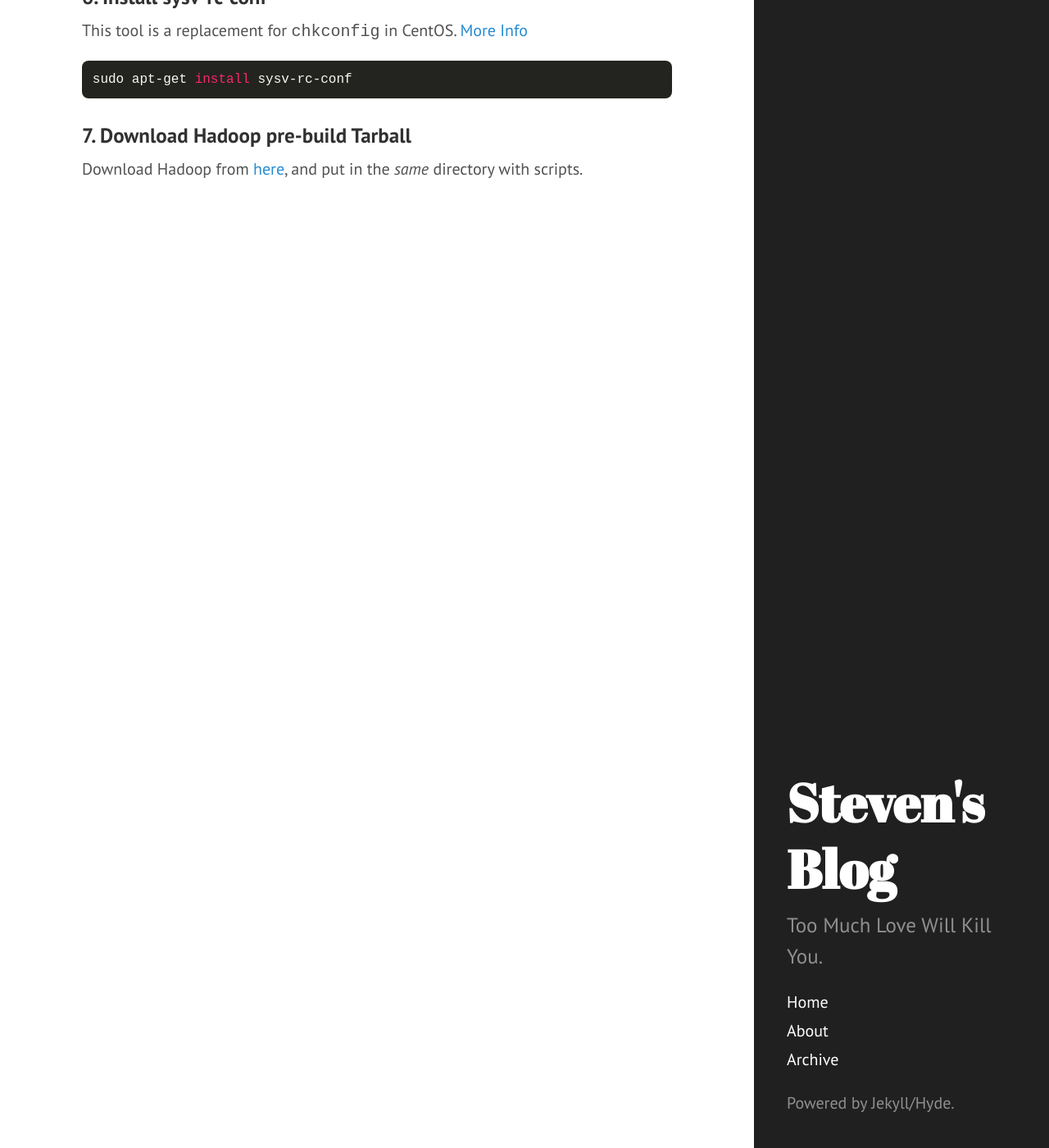
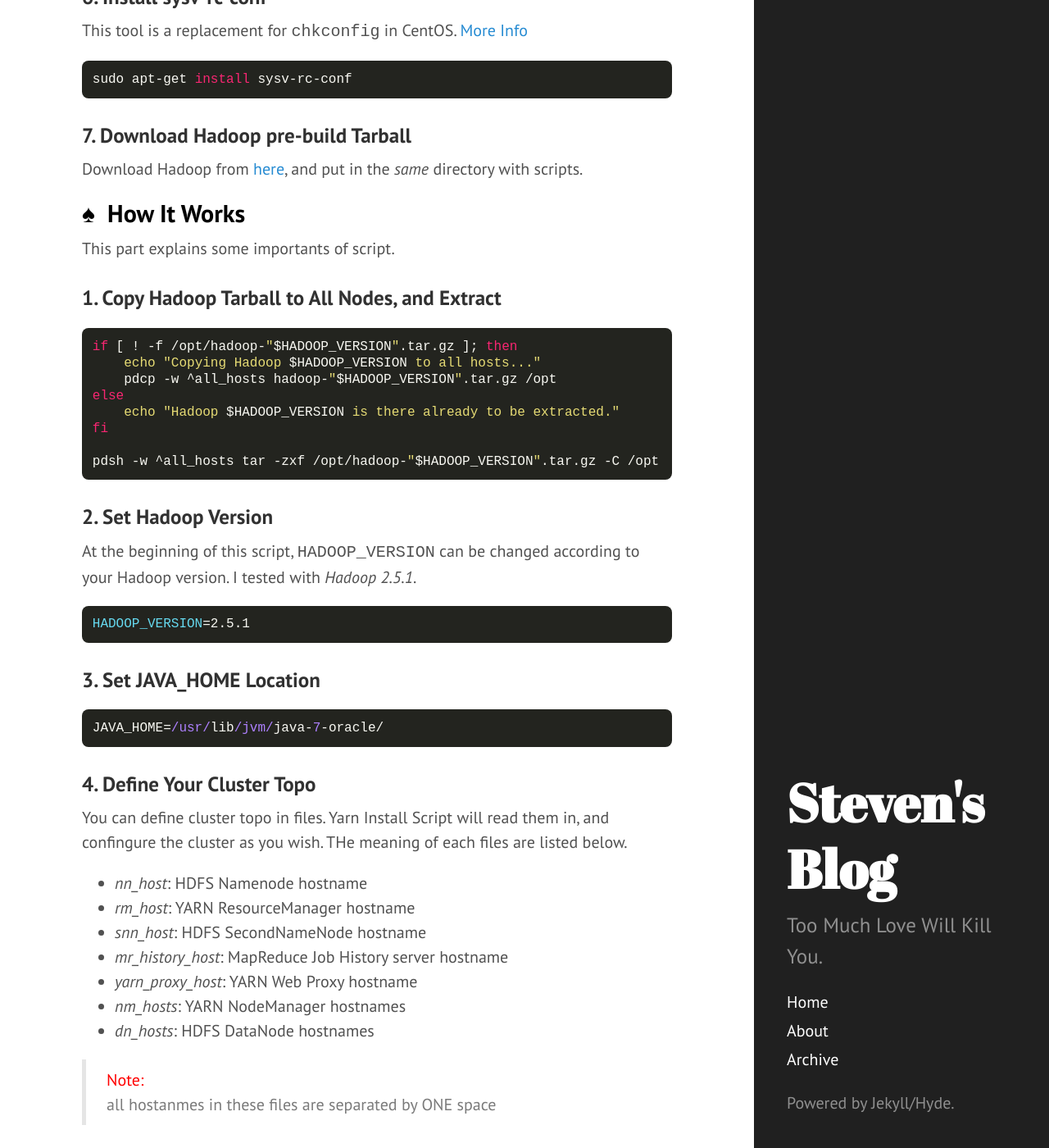
Before and after one commit to legatoo/legatoo.github.io, a Jekyll site: the page built from _posts/2014-11-12-Install-Yarn-on-Ubuntu-Cluster-via-Scripts.md, in a window 1280 px wide and 1400 px high, scrolled down 3896 px. Shown: the whole window at 82% size. Built offline with Jekyll 4.4.1, drawn with Linux system fonts in a browser that asks for light colours; Markdown is read by kramdown in place of the engine named in the settings.

```diff
--- a/_posts/2014-11-12-Install-Yarn-on-Ubuntu-Cluster-via-Scripts.md
+++ b/_posts/2014-11-12-Install-Yarn-on-Ubuntu-Cluster-via-Scripts.md
@@ -118,3 +118,39 @@
 ###7. Download Hadoop pre-build Tarball
 
 Download Hadoop from [here](http://hadoop.apache.org/releases.html#Download), and put in the *same* directory with scripts.
+
+##<a name="section2" color="black"><font color="black">&#9824;&nbsp;&nbsp;How It Works</font></a>
+This part explains some importants of script.
+
+###1. Copy Hadoop Tarball to All Nodes, and Extract
+<pre><code class="Bash">if [ ! -f /opt/hadoop-"$HADOOP_VERSION".tar.gz ]; then
+    echo "Copying Hadoop $HADOOP_VERSION to all hosts..."
+    pdcp -w ^all_hosts hadoop-"$HADOOP_VERSION".tar.gz /opt
+else
+    echo "Hadoop $HADOOP_VERSION is there already to be extracted."
+fi
+
+pdsh -w ^all_hosts tar -zxf /opt/hadoop-"$HADOOP_VERSION".tar.gz -C /opt</code></pre>
+
+###2. Set Hadoop Version
+At the beginning of this script, `HADOOP_VERSION` can be changed according to your Hadoop version. I tested with *Hadoop 2.5.1*.
+
+<pre><code class="Bash">HADOOP_VERSION=2.5.1
+</code></pre>
+
+###3. Set JAVA_HOME Location
+<pre><code class="Bash">JAVA_HOME=/usr/lib/jvm/java-7-oracle/
+</code></pre>
+
+###4. Define Your Cluster Topo
+You can define cluster topo in files. Yarn Install Script will read them in, and confingure the cluster as you wish. THe meaning of each files are listed below.
+
+*  *nn_host*: HDFS Namenode hostname
+*  *rm_host*: YARN ResourceManager hostname
+*  *snn_host*: HDFS SecondNameNode hostname
+*  *mr_history_host*: MapReduce Job History server hostname
+*  *yarn_proxy_host*: YARN Web Proxy hostname
+*  *nm_hosts*:  YARN NodeManager hostnames
+*  *dn_hosts*:  HDFS DataNode hostnames
+
+> <font color="Red">Note: </font>all hostanmes in these files are separated by ONE space
```
